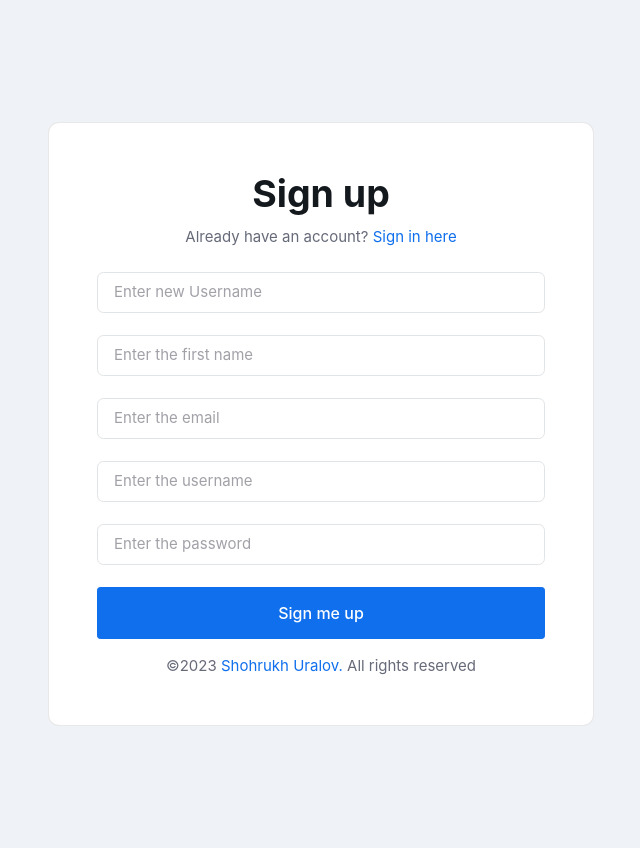
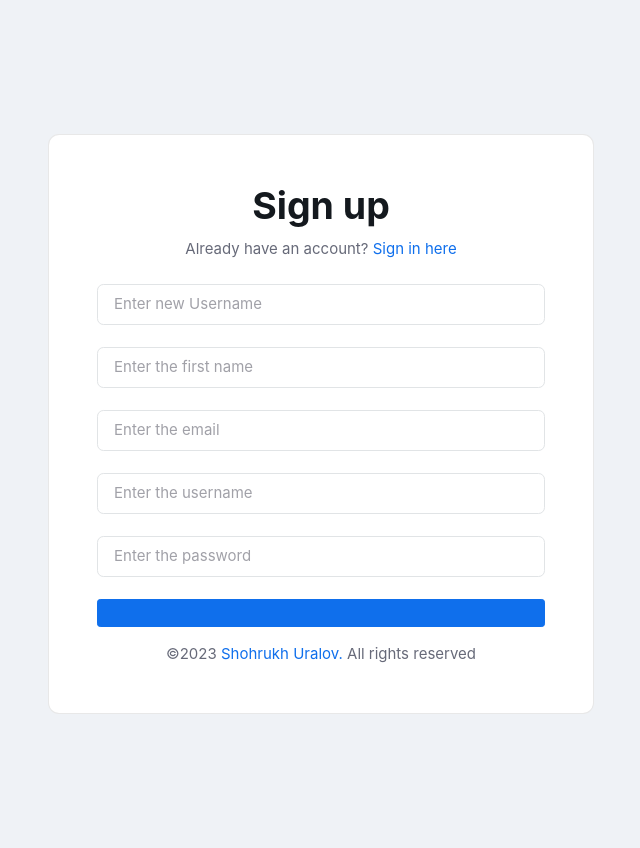
Before and after one commit to Shoh7ukh0/TheOrginalNetwork, a Django app: page /account/register/ in a window 1280 px wide. Shown: the part 56-904 px from the top of the page, without its empty margins (319-959 px from the left). Run offline with Django 4.2, Linux system fonts and the light colour scheme; parts of the project's set-up code (start-up, migrations or seed data) failed here and were passed over; some libraries are stand-ins or nearby versions.

Commit message:
davom etyapti

```diff
--- a/account/templates/account/register.html
+++ b/account/templates/account/register.html
@@ -18,15 +18,15 @@
             </div>
             <!-- Form START -->
             <form class="mt-4" >
-              {{ user_form.username }}<br/>
-              {{ user_form.first_name }}<br/>
-              {{ user_form.email }}<br/>
+                {{ user_form.username }}<br/>
+                {{ user_form.first_name }}<br/>
+                {{ user_form.email }}<br/>
                 {{ user_form.password }}<br/>
                 {{ user_form.password2 }}<br/>
                 {% csrf_token %}
               <!-- Button -->
               <div class="d-grid">
-                <button type="submit" class="btn btn-lg btn-primary" value="Create my account">Sign me up</button>
+                <button type="submit" class="btn btn-lg btn-primary" value="Create my account"></button>
               </div>
               <!-- Copyright -->
               <p class="mb-0 mt-3 text-center">©2023 <a target="_blank" href="">Shohrukh Uralov.</a> All rights reserved</p>
```
